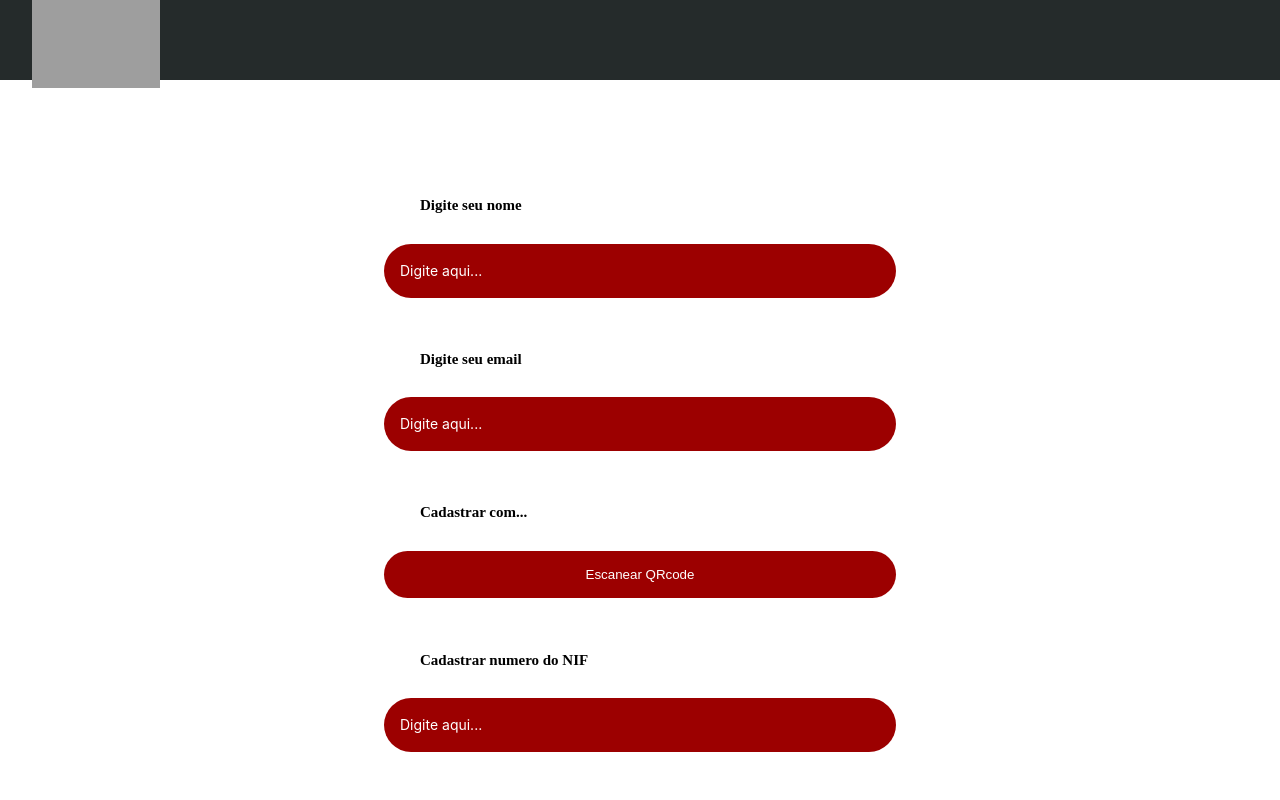
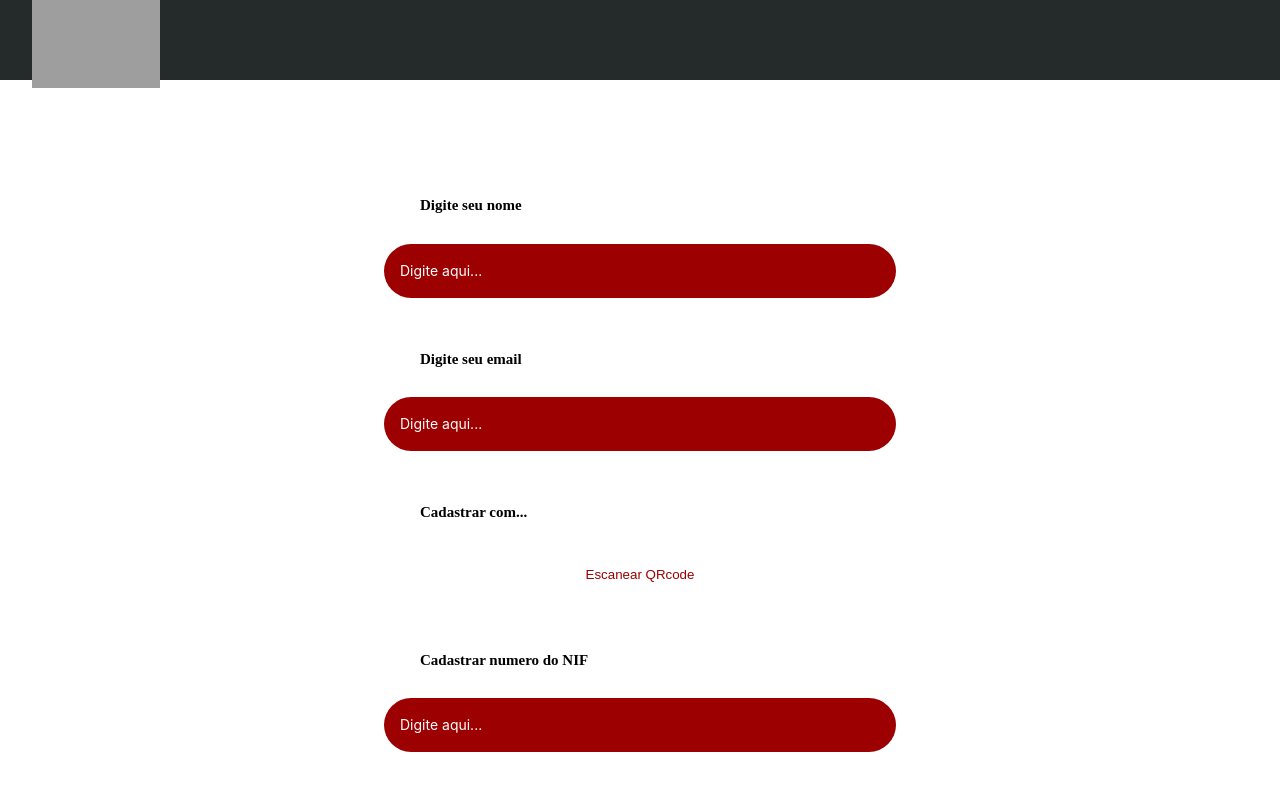
Before and after one commit to nathanhalgumacoisa/Tool-Trackers-front, a Next.js app: page /Cadastro in a window 1280 px wide. In both pictures the pointer is over the button "Escanear QRcode". Shown: the top 800 px of the page. Built offline with nearby package versions, Linux system fonts and the light colour scheme; no server answers; grey boxes are pictures that could not be loaded.

Commit message:
feat(termino css)

```diff
--- a/app/Cadastro/page.jsx
+++ b/app/Cadastro/page.jsx
@@ -44,6 +44,7 @@ export default function Cadastro() {
     try{
       await axios.post('http://localhost:3003/usuarios', {
         nome,
+        email,
         numero_nif,
         numero_qrcode,
         tipo_usuario
@@ -57,6 +58,7 @@ export default function Cadastro() {
 
   const clearInputs = () => {
     setNome('');
+    setEmail('');
     setNumero_nif('');
     setNumero_qrCode('');
   }
@@ -84,8 +86,8 @@ export default function Cadastro() {
                 <h2 className={styles.title}>Digite seu email</h2>
                 <Input
                   className={styles.input}
-                  value={nome}
-                  onChange={(e) => setNome(e.target.value)}
+                  value={email}
+                  onChange={(e) => setEmail(e.target.value)}
                   placeholder="Digite aqui..."
                   required
                 />
--- a/app/components/btnScanner/btnScanner.module.css
+++ b/app/components/btnScanner/btnScanner.module.css
@@ -29,3 +29,12 @@
     margin-top: 0.5rem;
     width: 60vw;
 }
+
+.btnScanner button:hover {
+    background-color: rgb(255, 255, 255);
+    color: rgb(156, 0, 0);
+    border: 2px ; /* Borda vermelha */
+    border-radius: 50px; /* Arredondamento */
+    outline: none; /* Remove a borda de foco padrão */
+    transition: border-color 0.3s;
+}
```
